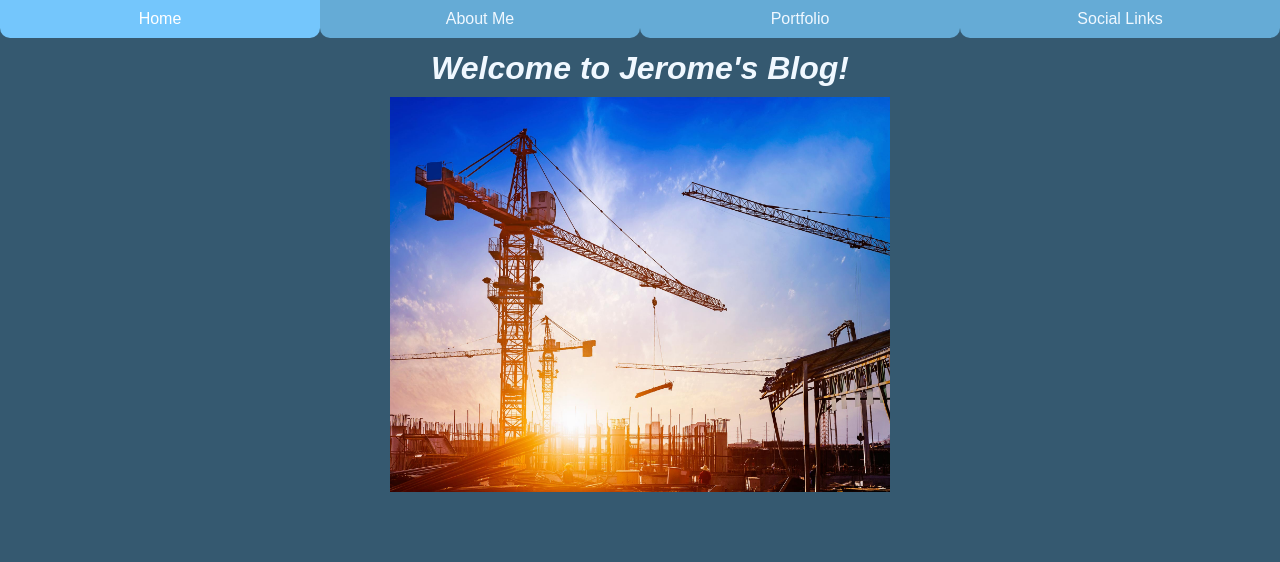
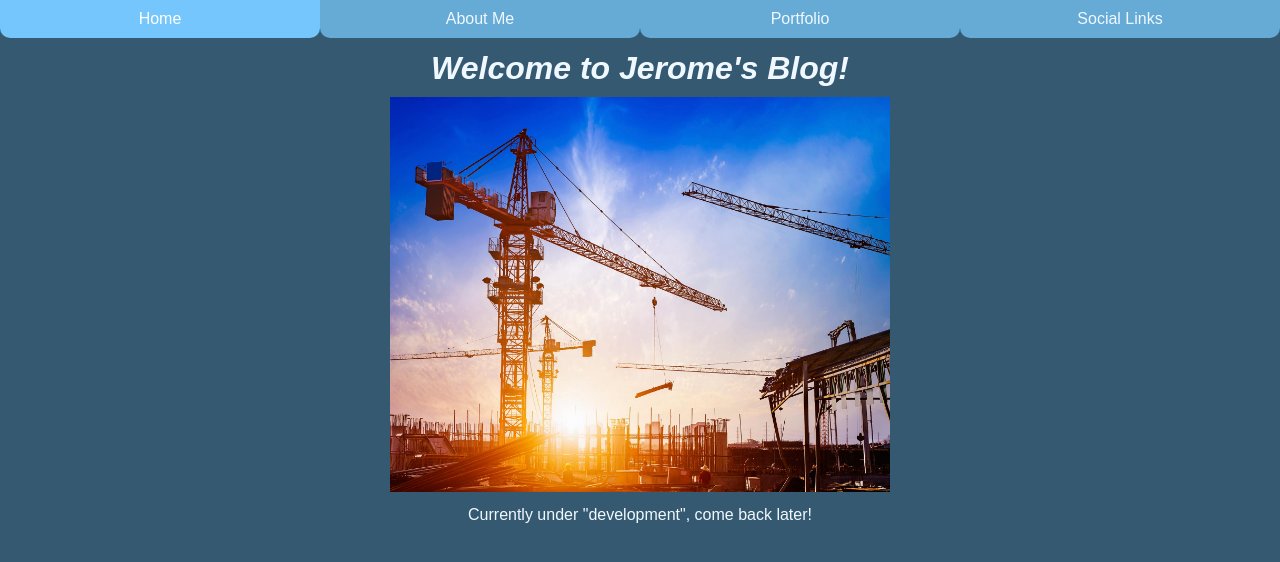
Before and after one commit to AntiJ-RTC/Blog_S22_JA, a plain HTML site: page index.html in a window 1280 px wide. Drawn offline with Linux system fonts and the light colour scheme.

Commit message:
Added "under development"

```diff
--- a/index.html
+++ b/index.html
@@ -27,7 +27,7 @@
         </div>
 
         <div class="blogOne">
-
+            <p>Currently under "development", come back later!</p>
         </div>
 
     </div>
--- a/style/style.css
+++ b/style/style.css
@@ -26,8 +26,12 @@
     background-color: #74C6FC;
     color: white;
 }
+#hero-image{
+    margin: 10px;
+}
 #blog{
     text-align: center;
+    color: aliceblue;
 }
 .blogTitle{
     margin-top: 30px;
```
